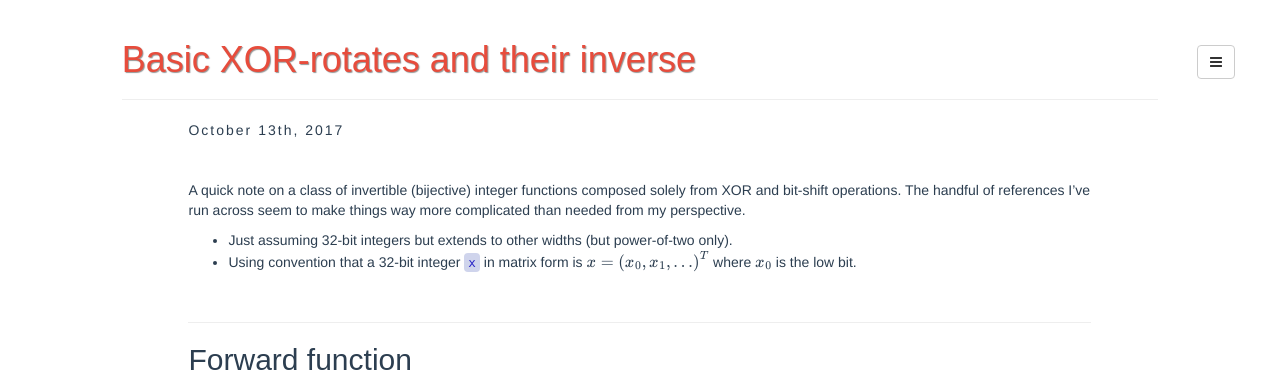
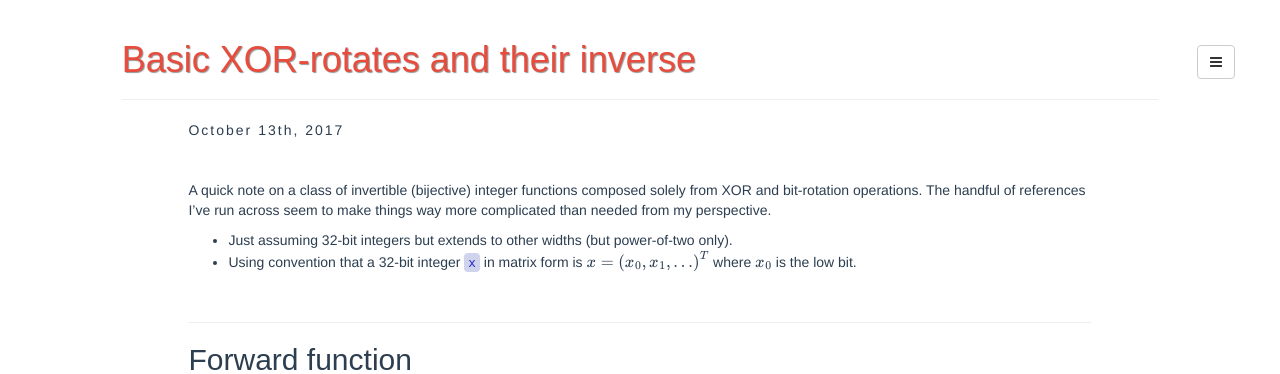
Before and after one commit to Marc-B-Reynolds/Marc-B-Reynolds.github.io, a Jekyll site: the page built from _posts/2017-10-13-XorRotate.md, in a window 1280 px wide and 900 px high. Shown: the top 374 px of the window. Built offline with Jekyll 4.4.1, drawn with Linux system fonts in a browser that asks for light colours; formulas are drawn with MathJax 3; some of the changed text lies outside the part shown.

Commit message:
typo fix

```diff
--- a/_posts/2017-10-13-XorRotate.md
+++ b/_posts/2017-10-13-XorRotate.md
@@ -3,11 +3,11 @@ layout:       post
 title:        Basic XOR-rotates and their inverse
 categories:   [math]
 tags:         [integer]
-description:  Simplified description of bijections formed only from XORs and shifts.
+description:  Simplified description of bijections formed only from XORs and bit rotations.
 ---
 
 \\
-A quick note on a class of invertible (bijective) integer functions composed solely from XOR and bit-shift operations. The handful of references I've run across seem to make things way more complicated than needed from my perspective.
+A quick note on a class of invertible (bijective) integer functions composed solely from XOR and bit-rotation operations. The handful of references I've run across seem to make things way more complicated than needed from my perspective.
 
 * Just assuming 32-bit integers but extends to other widths (but power-of-two only).
 * Using convention that a 32-bit integer `x` in matrix form is $x=\left(x_0,x_1,\ldots\right)^{T}$ where $x_0$ is the low bit.
@@ -145,7 +145,7 @@ with line-by-line commentary:
 This holds for the generalized version \eqref{genM}. By simply renaming the variables we can repeat this squaring process as much as we like.  So we have:
 
 $$
-M^{32} = I + C^{32a} + C^{32b} = M
+M^{32} = I + C^{32a} + C^{32b} = I
 $$
 
 \\
```
